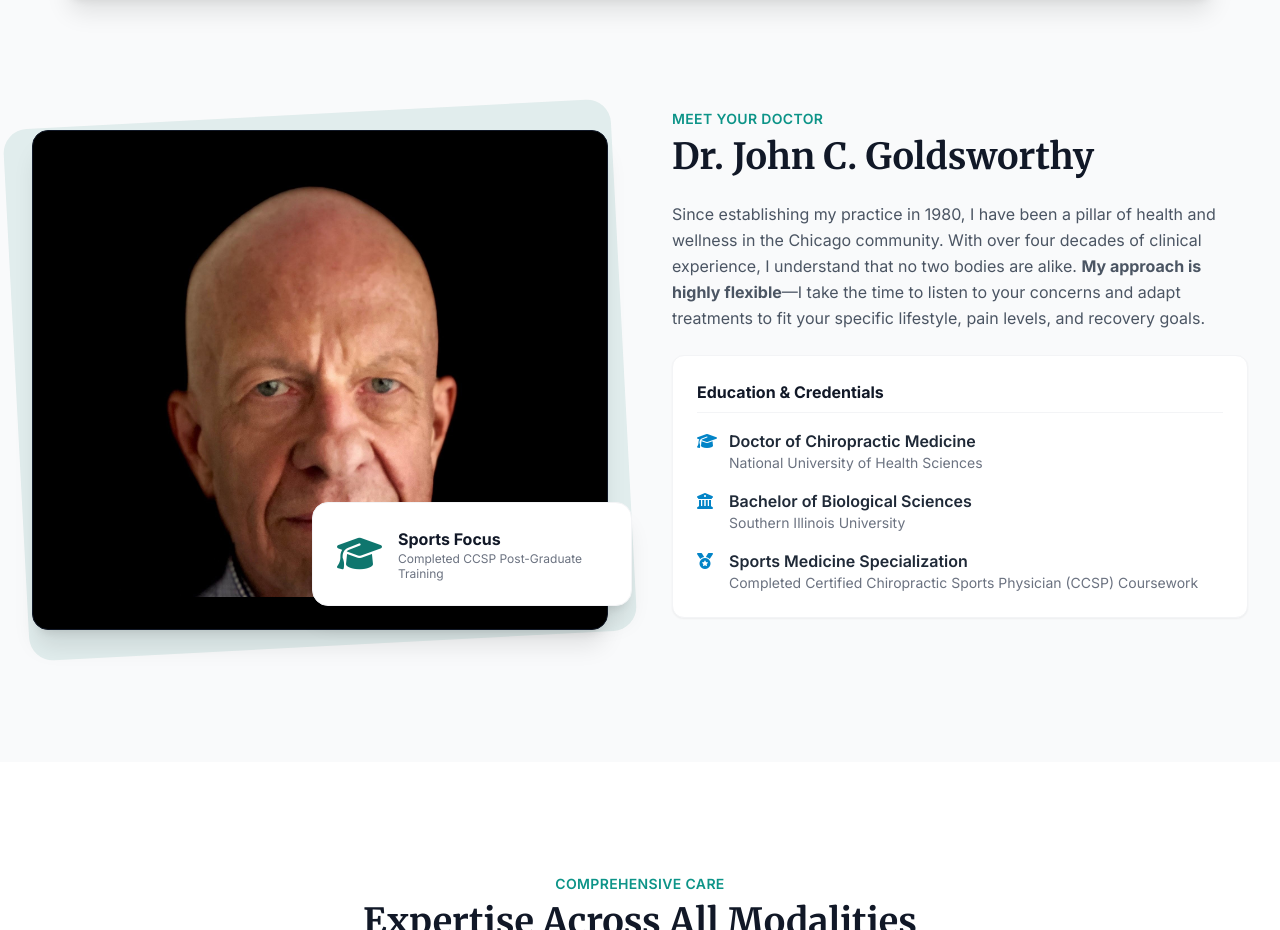
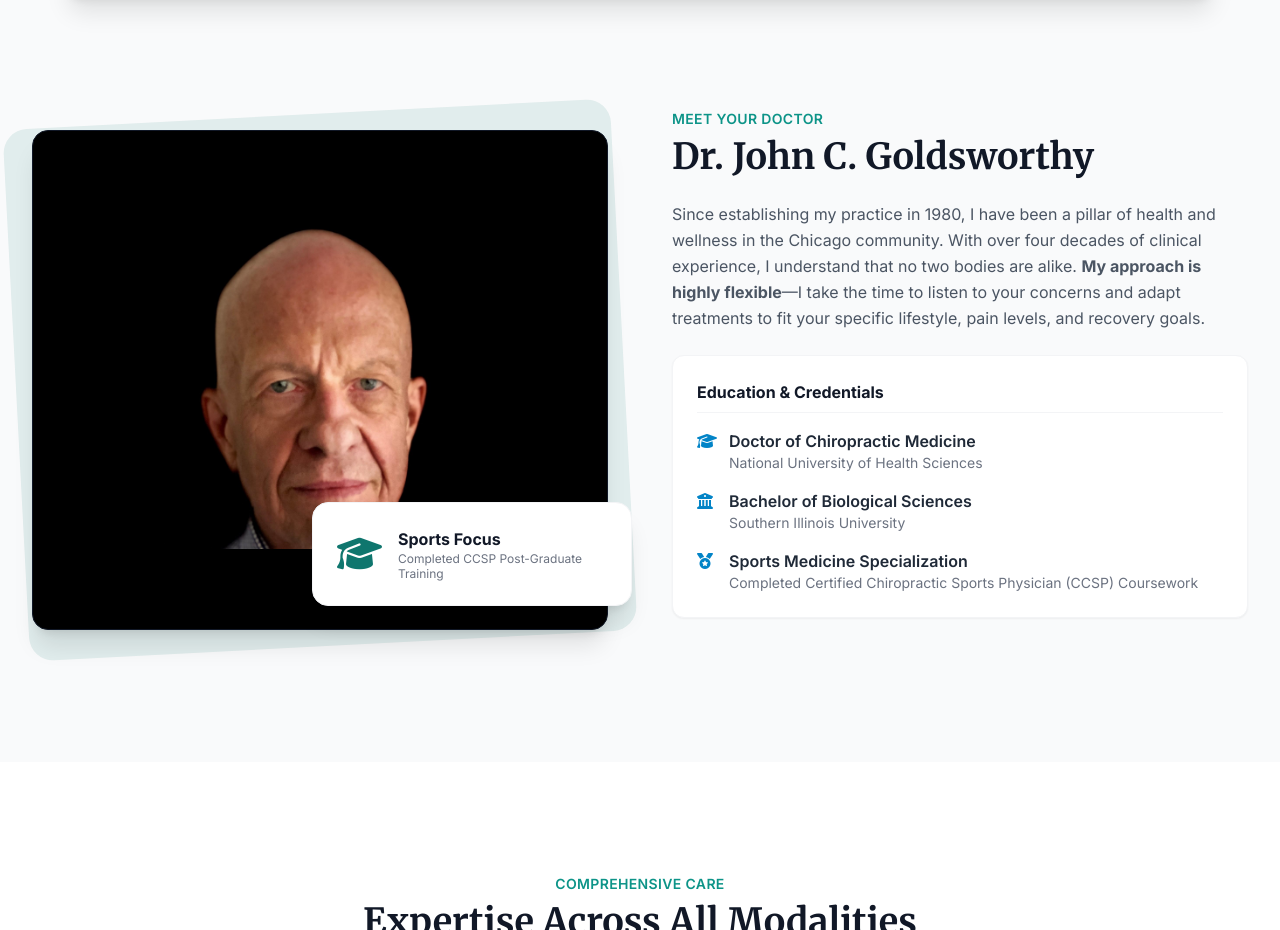
Before and after one commit to dasura21/JohnGoldsworthyChiro, a plain HTML site: page index.html in a window 1280 px wide. Shown: the part 1007-1937 px from the top of the page. Drawn offline with nearby package versions, Linux system fonts and the light colour scheme.

Commit message:
Modify comments for doctor image container layout
Updated comments to reflect changes in layout and padding.

```diff
--- a/index.html
+++ b/index.html
@@ -172,12 +172,12 @@
         <div class="max-w-7xl mx-auto px-4 sm:px-6 lg:px-8">
             <div class="flex flex-col lg:flex-row gap-16 items-center">
 
-                <!-- Doctor Image Container (Zoomed Out Layout via padding & object-contain) -->
+                <!-- Doctor Image Container (Even more zoomed out layout via heavy padding & object-contain) -->
                 <div class="lg:w-1/2 relative flex justify-center w-full">
                     <div class="absolute -inset-4 bg-secondary-500/10 rounded-3xl transform -rotate-3"></div>
 
-                    <!-- We wrap the image in a padded frame with black background so the full portrait size is shown (zoomed out look) -->
-                    <div class="relative overflow-hidden rounded-2xl bg-black shadow-xl border border-gray-900 p-8 w-full h-[500px] flex items-center justify-center">
+                    <!-- INCREASED PADDING TO p-20 (from p-8) TO MAKE IT SIGNIFICANTLY MORE ZOOMED OUT -->
+                    <div class="relative overflow-hidden rounded-2xl bg-black shadow-xl border border-gray-900 p-20 w-full h-[500px] flex items-center justify-center">
                         <img src="John Cover Photo.jpg"
                              alt="Dr. John C. Goldsworthy"
                              class="rounded-xl max-w-full max-h-full object-contain"
```
